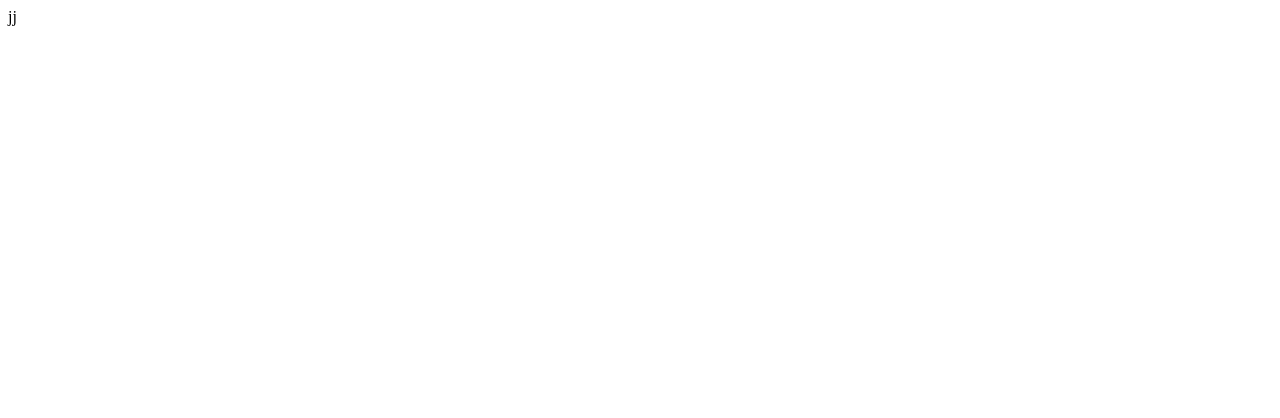
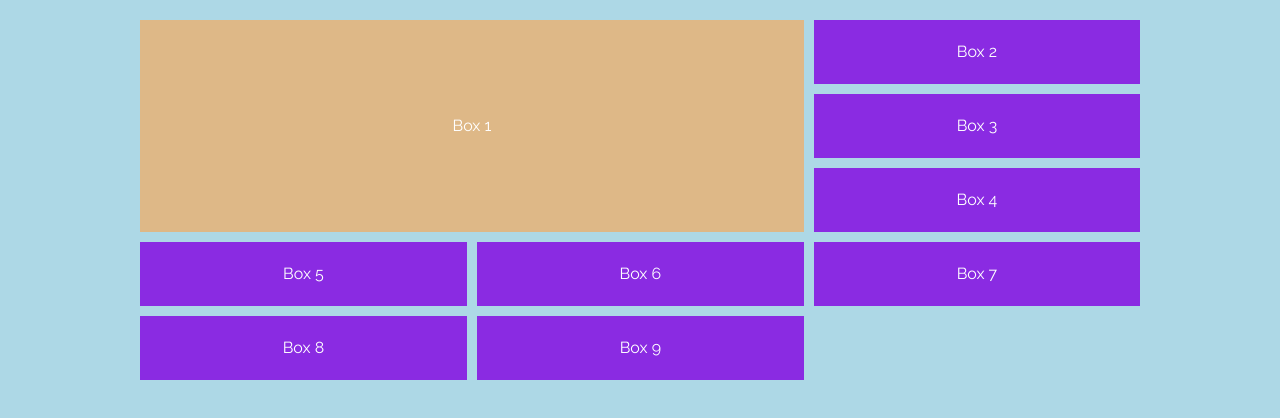
Before and after one commit to antijen14/grid-template, a plain HTML site: page index.html in a window 1280 px wide. Drawn offline with Linux system fonts and the light colour scheme.

Commit message:
-reset css -style and index edit

```diff
--- a/index.html
+++ b/index.html
@@ -8,7 +8,16 @@
     <link rel="stylesheet" href="style.css" />
   </head>
   <body>
-
-    jj
+    <div class="container">
+      <div class="box">Box 1</div>
+      <div class="box">Box 2</div>
+      <div class="box">Box 3</div>
+      <div class="box">Box 4</div>
+      <div class="box">Box 5</div>
+      <div class="box">Box 6</div>
+      <div class="box">Box 7</div>
+      <div class="box">Box 8</div>
+      <div class="box">Box 9</div>
+    </div>
   </body>
 </html>
--- a/style.css
+++ b/style.css
@@ -1,3 +1,110 @@
-* {
+@import url("https://fonts.googleapis.com/css2?family=Raleway:wght@400;600&display=swap");
+
+/*
+  1. Use a more-intuitive box-sizing model.
+*/
+*,
+*::before,
+*::after {
   box-sizing: border-box;
 }
+/*
+  2. Remove default margin
+*/
+* {
+  margin: 0;
+}
+/*
+  3. Allow percentage-based heights in the application
+*/
+html,
+body {
+  height: 100%;
+}
+/*
+  Typographic tweaks!
+  4. Add accessible line-height
+  5. Improve text rendering
+*/
+body {
+  line-height: 1.5;
+  -webkit-font-smoothing: antialiased;
+  background-color: lightblue;
+  font-family: "Raleway", sans-serif;
+}
+/*
+  6. Improve media defaults
+*/
+img,
+picture,
+video,
+canvas,
+svg {
+  display: block;
+  max-width: 100%;
+}
+/*
+  7. Remove built-in form typography styles
+*/
+input,
+button,
+textarea,
+select {
+  font: inherit;
+}
+/*
+  8. Avoid text overflows
+*/
+p,
+h1,
+h2,
+h3,
+h4,
+h5,
+h6 {
+  overflow-wrap: break-word;
+}
+/*
+  9. Create a root stacking context
+*/
+#root,
+#__next {
+  isolation: isolate;
+}
+
+.container {
+  width: 1000px;
+  margin: 20px auto;
+  display: grid;
+  grid-template-columns: auto auto auto;
+  grid-template-rows: auto auto auto;
+  gap: 10px;
+}
+
+.box {
+  padding: 20px;
+  background-color: blueviolet;
+  text-align: center;
+  color: #fff;
+  display: flex;
+  justify-content: center;
+  align-items: center;
+}
+
+.box:nth-child(1) {
+  background-color: burlywood;
+  grid-area: 1 / 1 / span 3 / span 2;
+}
+
+@media screen and (max-width: 600px) {
+  .container {
+    width: 98%;
+  }
+  .box:nth-child(1) {
+    background-color: burlywood;
+    grid-column-start: 1;
+    grid-column-end: 4;
+    grid-row-start: 1;
+    grid-row-end: 2;
+  }
+}
```
